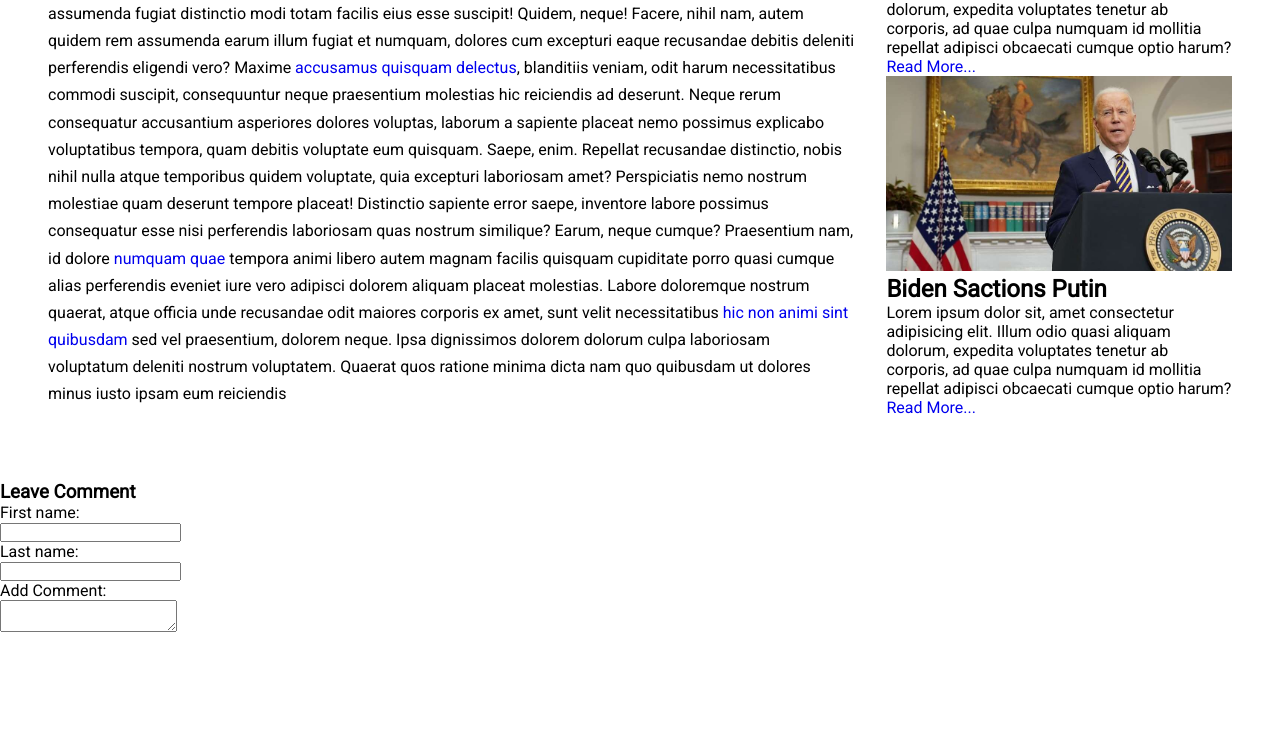
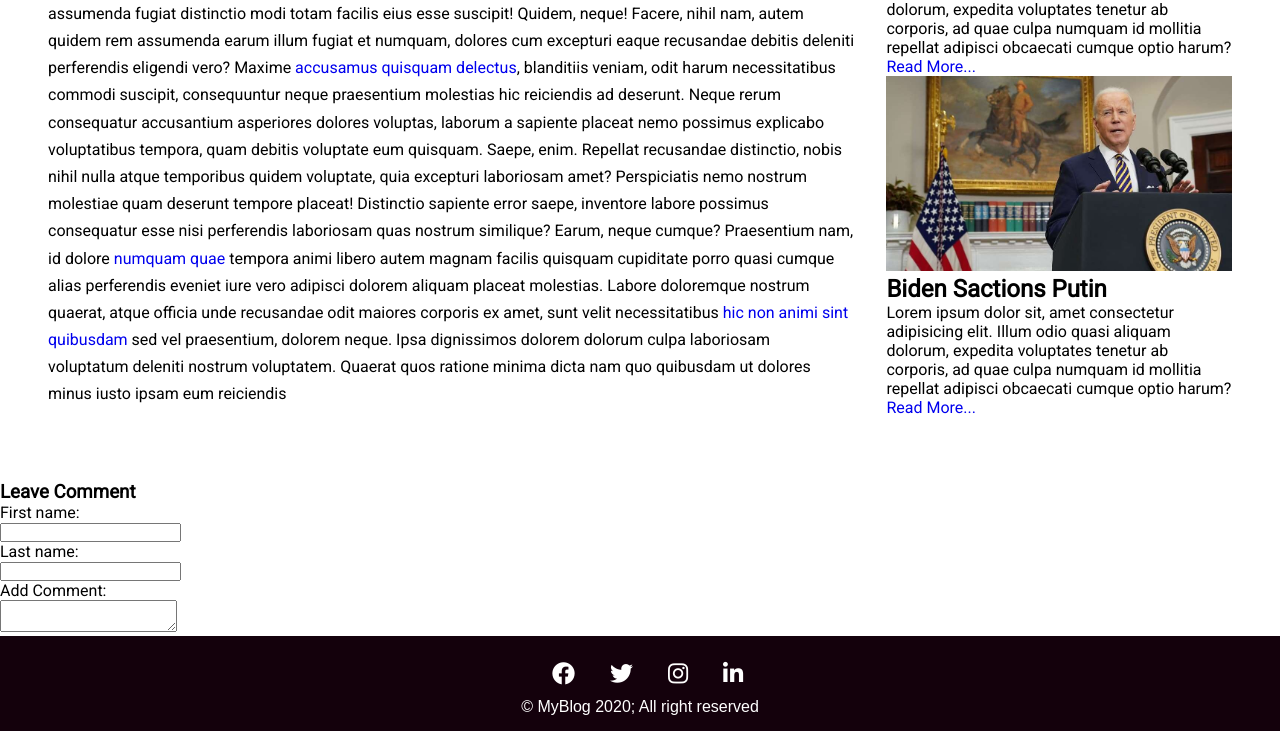
Before and after one commit to audukehinde/isBlog, a plain HTML site: page blog.html in a window 1280 px wide. Shown: the part 1087-1818 px from the top of the page. Before the commit the page ends 1723 px from the top, so only its background shows below. Drawn offline with Linux system fonts and the light colour scheme.

Commit message:
Add footer section to the blog page

```diff
--- a/blog.html
+++ b/blog.html
@@ -99,5 +99,23 @@
     </form>
   </section>
 
+  <footer class="in-padding">
+    <ul class="footer-icon">
+      <a href="#" class="nav-link footer-link"
+        ><i class="fa-brands fa-facebook"></i
+      ></a>
+      <a href="#" class="nav-link footer-link"
+        ><i class="fa-brands fa-twitter"></i
+      ></a>
+      <a href="#" class="nav-link footer-link"
+        ><i class="fa-brands fa-instagram"></i
+      ></a>
+      <a href="#" class="nav-link footer-link"
+        ><i class="fa-brands fa-linkedin-in"></i
+      ></a>
+    </ul>
+    <p>&copy; MyBlog 2020; All right reserved</p>
+  </footer>
+  <script src="script.js"></script>
 </body>
 </html>
```
